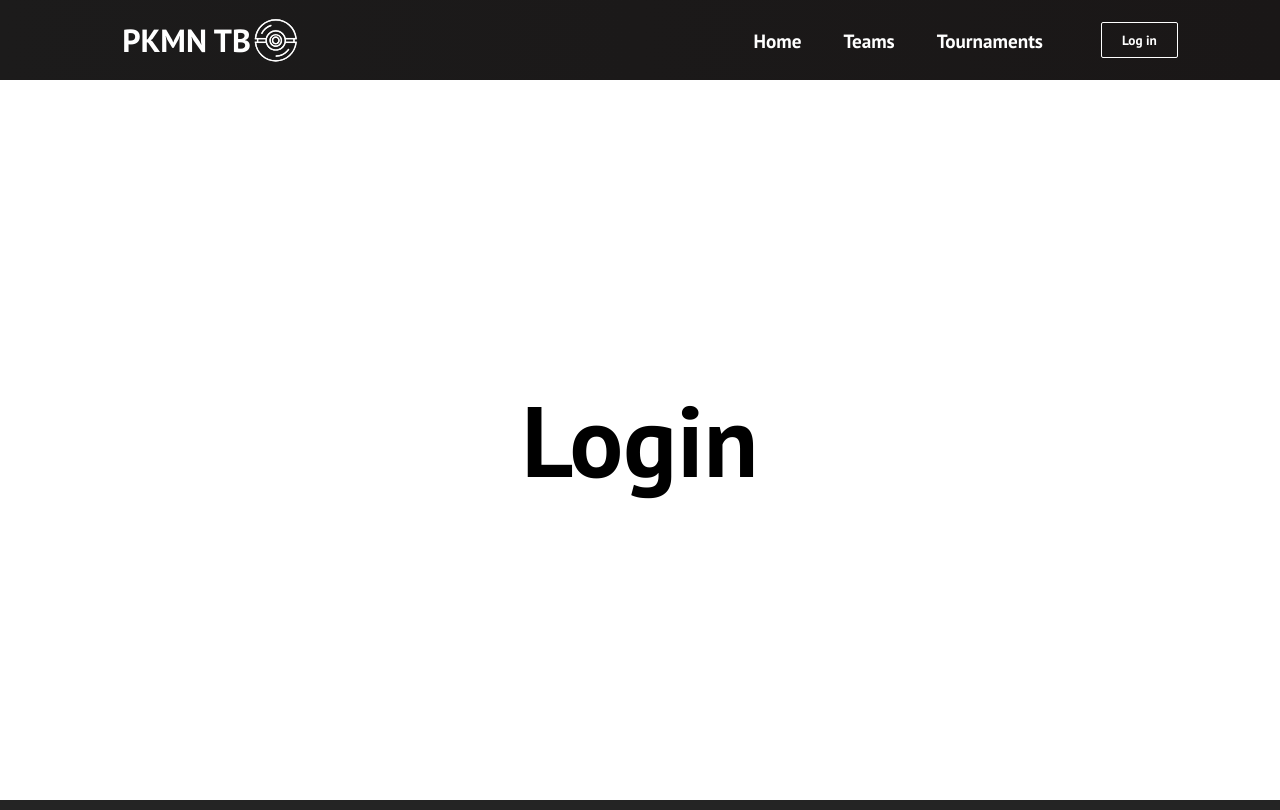
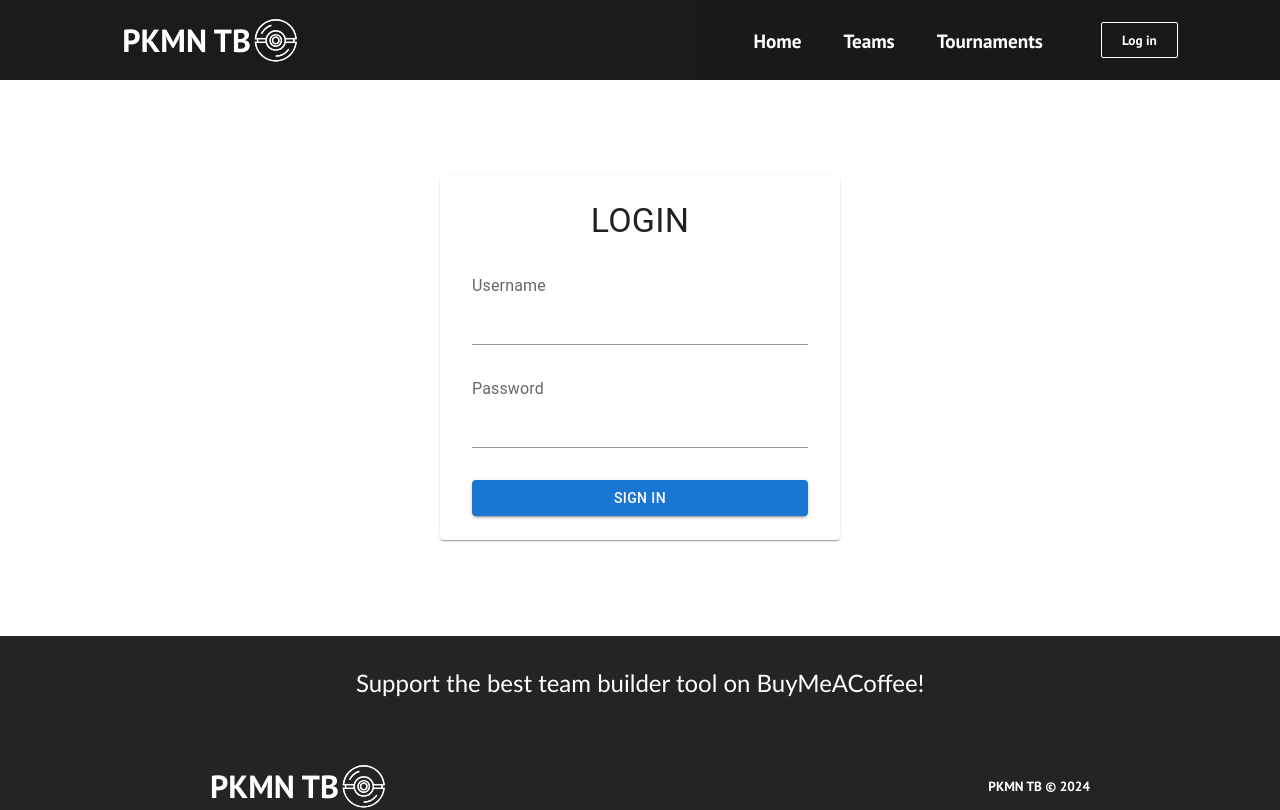
Before and after one commit to Jorgemayor/ITMO-DB-CourseWork, a React (Create React App) app in the folder teambuilder/: page /login in a window 1280 px wide. Shown: the top 810 px of the page. Built offline with nearby package versions, Linux system fonts and the light colour scheme.

Commit message:
feat: add log in form

```diff
--- a/teambuilder/package.json
+++ b/teambuilder/package.json
@@ -5,11 +5,13 @@
   "dependencies": {
     "@emotion/react": "^11.11.4",
     "@emotion/styled": "^11.11.5",
+    "@fontsource/roboto": "^5.0.12",
     "@fortawesome/fontawesome-svg-core": "^6.5.1",
     "@fortawesome/free-brands-svg-icons": "^6.5.1",
     "@fortawesome/free-regular-svg-icons": "^6.5.1",
     "@fortawesome/free-solid-svg-icons": "^6.5.1",
     "@fortawesome/react-fontawesome": "^0.2.0",
+    "@hookform/resolvers": "^3.3.4",
     "@mui/material": "^5.15.14",
     "@testing-library/jest-dom": "^5.17.0",
     "@testing-library/react": "^13.4.0",
@@ -17,9 +19,11 @@
     "axios": "^1.6.8",
     "react": "^18.2.0",
     "react-dom": "^18.2.0",
+    "react-hook-form": "^7.51.2",
     "react-router-dom": "^6.22.3",
     "react-scripts": "5.0.1",
-    "web-vitals": "^2.1.4"
+    "web-vitals": "^2.1.4",
+    "zod": "^3.22.4"
   },
   "devDependencies": {
     "@babel/plugin-proposal-private-property-in-object": "^7.21.11"
--- /dev/null
+++ b/teambuilder/src/components/FormField.js
@@ -0,0 +1,14 @@
+import { forwardRef } from 'react';
+import {FormControl, FormLabel, Input, Typography} from "@mui/material";
+
+export const FormField = forwardRef((props, ref) => {
+    const { id, label, errorText, ...inputProps } = props;
+    return (
+        <FormControl id={id}>
+            <FormLabel>{label}</FormLabel>
+            <Input ref={ref} {...inputProps} />
+            {errorText && <Typography color="red" mt={1}>{errorText}</Typography>}
+        </FormControl>
+    );
+});
+FormField.displayName = 'FormField';
--- /dev/null
+++ b/teambuilder/src/components/FormFieldControl.js
@@ -0,0 +1,15 @@
+import {Controller,} from 'react-hook-form';
+
+import {FormField} from './FormField';
+
+export const FormFieldControl = ({name, control, ...inputProps}) => {
+    return (
+        <Controller
+            name={name}
+            control={control}
+            render={({field, fieldState: {error}}) => (
+                <FormField {...field} id={name} errorText={error?.message} {...inputProps} />
+            )}
+        />
+    );
+};
--- a/teambuilder/src/components/pages/Login.js
+++ b/teambuilder/src/components/pages/Login.js
@@ -1,12 +1,55 @@
-import React from 'react'
+import React, {useMemo} from 'react'
 import '../../App.css'
+import {useForm} from "react-hook-form";
+import {zodResolver} from "@hookform/resolvers/zod";
+import z from 'zod';
+import {Button, Container, Paper, Stack, Typography} from "@mui/material";
+import {FormFieldControl} from "../FormFieldControl";
+import {post} from "../../utils/fetcher";
 
 function Login() {
-  return (
-    <>
-      <h1 className='login'>Login</h1>
-    </>
-  )
+    const schema = useMemo(
+        () =>
+            z.object({
+                username: z.string().min(3),
+                password: z.string().min(3),
+            }),
+        [],
+    );
+
+    const {handleSubmit, control} = useForm({
+        mode: 'onSubmit',
+        reValidateMode: 'onChange',
+        resolver: zodResolver(schema),
+    });
+
+    const onSubmit = async (values) => {
+        try {
+            const result = await post('/api/trainer/login', values);
+            console.log('result', result);
+        } catch (e) {
+            console.error('Error logging in:', e);
+        }
+    };
+
+    return (
+        <>
+            <Container sx={{my: 12, display: 'flex', justifyContent: 'center'}}>
+                <Paper elevation={1} sx={{py: 3, px: 4, minWidth: '400px', maxWidth: '500px'}}>
+                    <Typography variant="h4" sx={{mb: 4, textAlign: 'center'}}>LOGIN</Typography>
+                    <form onSubmit={handleSubmit(onSubmit)}>
+                        <Stack spacing={4}>
+                            <FormFieldControl name="username" control={control} label="Username" type="text"/>
+                            <FormFieldControl name="password" control={control} label="Password" type="password"/>
+                            <Button variant="contained" type="submit">
+                                Sign in
+                            </Button>
+                        </Stack>
+                    </form>
+                </Paper>
+            </Container>
+        </>
+    )
 }
 
 export default Login
--- /dev/null
+++ b/teambuilder/src/utils/fetcher.js
@@ -0,0 +1,34 @@
+import axios from "axios";
+
+const API_URL = 'http://localhost:3001';
+
+const config = {
+    baseURL: API_URL,
+    // withCredentials: true,
+    headers: {
+        Accept: 'application/json',
+        'Content-Type': 'application/json',
+    },
+};
+
+const axiosInstance = axios.create(config);
+
+export const get = (url, options) =>
+    axiosInstance
+        .get(url, options)
+        .then((res) => res.data)
+        .catch((error) => {
+            throw error.response?.data ?? error;
+        });
+
+export const post = (
+    url,
+    body,
+    options
+) =>
+    axiosInstance
+        .post(url, body, options)
+        .then((res) => res.data)
+        .catch((error) => {
+            throw error.response?.data ?? error;
+        });
```
Also changed, not shown: 2 other files (tests, documents, lock files or other folders).
